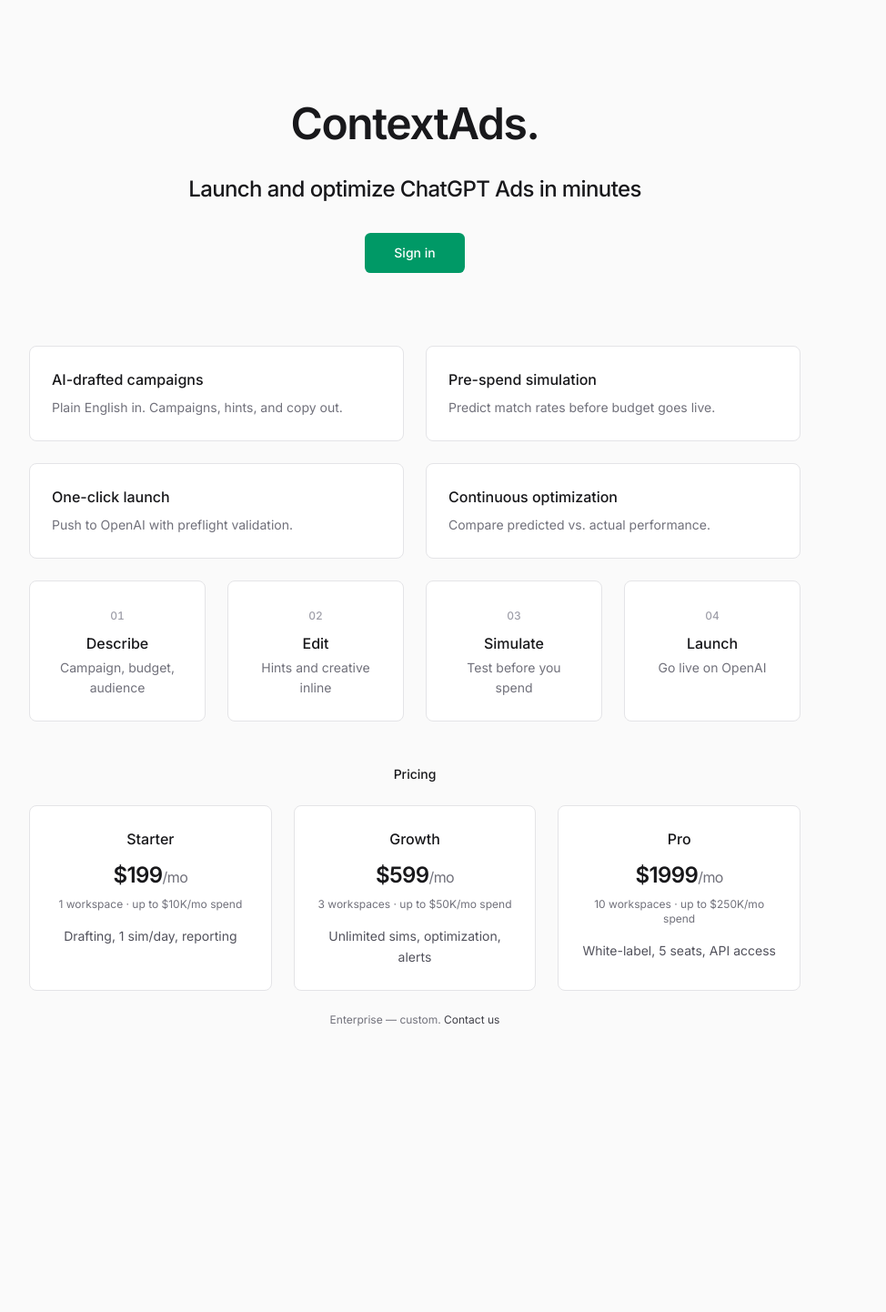
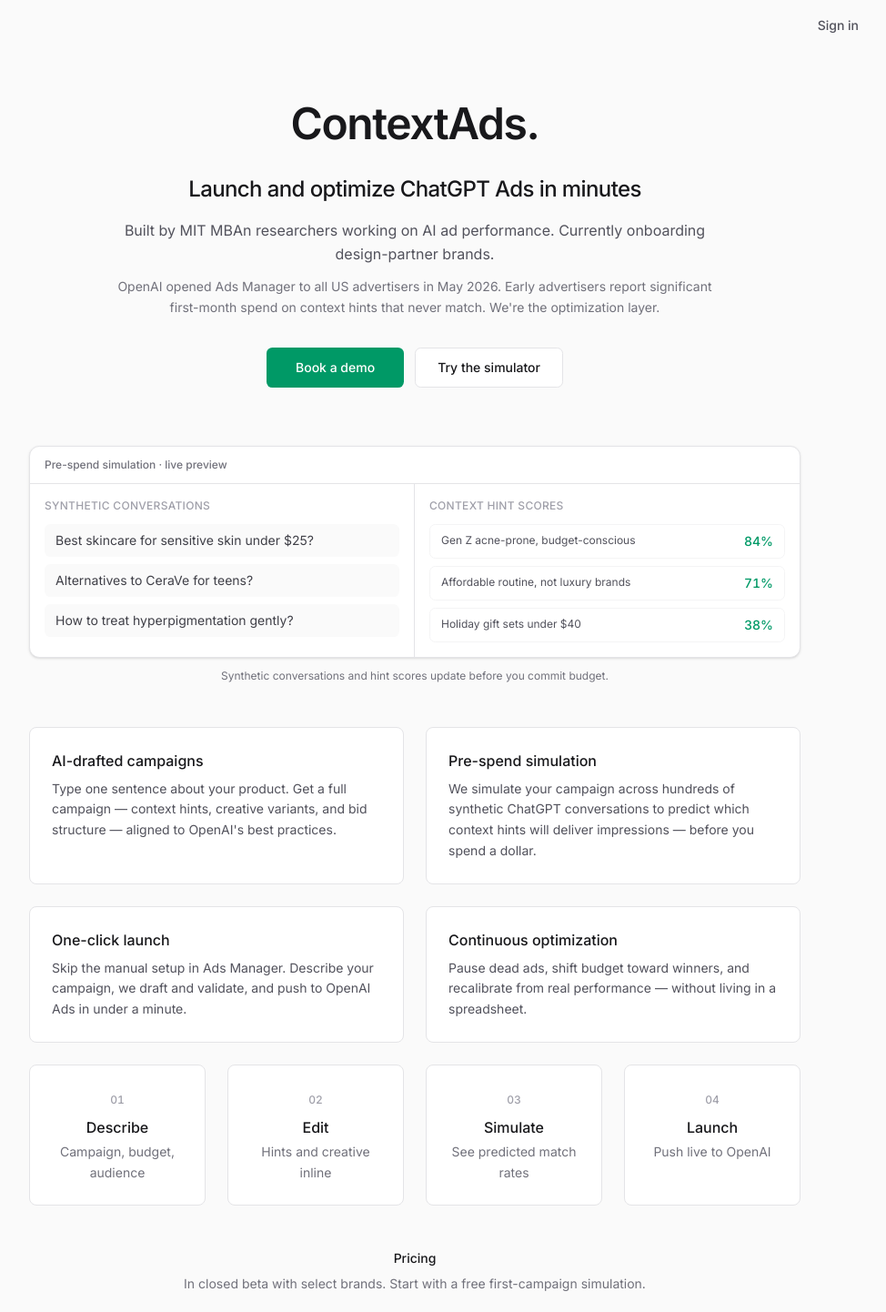
Before and after one commit to mrugankpednekar/chatgpt-ads, a Next.js app in the folder chatgpt-ads-simulator/: page / in a window 1280 px wide. Shown: the top 1442 px of the page at 91% size, without its empty margins (184-1158 px from the left). Before the commit the page ends 1241 px from the top, so only its background shows below. Built offline with nearby package versions, Linux system fonts and the light colour scheme; no server answers.

Commit message:
Improve landing page for cold traffic conversion.
Book a demo CTA, credibility copy, simulation preview, FAQ, footer, and updated pricing. Contact email hi@getcontextads.com.

Co-authored-by: Cursor <cursoragent@cursor.com>

```diff
--- a/chatgpt-ads-simulator/src/app/globals.css
+++ b/chatgpt-ads-simulator/src/app/globals.css
@@ -192,4 +192,30 @@
     animation: none;
     opacity: 0;
   }
+
+  .sim-convo-line,
+  .sim-score-row {
+    animation: none;
+    opacity: 1;
+  }
 }
+
+/* Simulation preview animations */
+@keyframes sim-fade-in {
+  from {
+    opacity: 0;
+    transform: translateY(6px);
+  }
+  to {
+    opacity: 1;
+    transform: translateY(0);
+  }
+}
+
+.sim-convo-line {
+  animation: sim-fade-in 0.5s ease-out both;
+}
+
+.sim-score-row {
+  animation: sim-fade-in 0.45s ease-out both;
+}
--- a/chatgpt-ads-simulator/src/components/marketing/landing-page.tsx
+++ b/chatgpt-ads-simulator/src/components/marketing/landing-page.tsx
@@ -4,51 +4,86 @@ import Link from "next/link";
 import { useEffect, useLayoutEffect, useRef, useState } from "react";
 
 import { Logo } from "@/components/marketing/logo";
+import { SimulationPreview } from "@/components/marketing/simulation-preview";
+import { SiteFooter } from "@/components/marketing/site-footer";
+import { SiteHeader } from "@/components/marketing/site-header";
+import { BOOK_DEMO_URL } from "@/lib/marketing";
 
 const capabilities = [
   {
     title: "AI-drafted campaigns",
-    body: "Plain English in. Campaigns, hints, and copy out.",
+    body: "Type one sentence about your product. Get a full campaign — context hints, creative variants, and bid structure — aligned to OpenAI's best practices.",
   },
   {
     title: "Pre-spend simulation",
-    body: "Predict match rates before budget goes live.",
+    body: "We simulate your campaign across hundreds of synthetic ChatGPT conversations to predict which context hints will deliver impressions — before you spend a dollar.",
   },
   {
     title: "One-click launch",
-    body: "Push to OpenAI with preflight validation.",
+    body: "Skip the manual setup in Ads Manager. Describe your campaign, we draft and validate, and push to OpenAI Ads in under a minute.",
   },
   {
     title: "Continuous optimization",
-    body: "Compare predicted vs. actual performance.",
+    body: "Pause dead ads, shift budget toward winners, and recalibrate from real performance — without living in a spreadsheet.",
   },
 ];
 
 const steps = [
   { label: "Describe", detail: "Campaign, budget, audience" },
   { label: "Edit", detail: "Hints and creative inline" },
-  { label: "Simulate", detail: "Test before you spend" },
-  { label: "Launch", detail: "Go live on OpenAI" },
+  { label: "Simulate", detail: "See predicted match rates" },
+  { label: "Launch", detail: "Push live to OpenAI" },
 ];
 
 const pricing = [
   {
-    name: "Starter",
-    price: 199,
-    note: "1 workspace · up to $10K/mo spend",
-    includes: "Drafting, 1 sim/day, reporting",
+    name: "Design partner",
+    price: "Free",
+    period: "first campaign",
+    note: "In closed beta with select brands",
+    includes:
+      "Full draft + simulation for your first campaign. Apply for early access.",
+    cta: "Book a demo",
+    href: BOOK_DEMO_URL,
+    primary: true,
   },
   {
     name: "Growth",
-    price: 599,
+    price: "$599",
+    period: "/mo",
     note: "3 workspaces · up to $50K/mo spend",
-    includes: "Unlimited sims, optimization, alerts",
+    includes:
+      "Unlimited simulations and optimization. Most brands recoup the fee by avoiding wasted spend on dead hints in month one.",
+    cta: "Book a demo",
+    href: BOOK_DEMO_URL,
+    primary: false,
+  },
+];
+
+const faqs = [
+  {
+    q: "Do I need an existing OpenAI Ads account?",
+    a: "Yes. ContextAds connects to your OpenAI Ads API key. We draft, simulate, and launch on your behalf — you keep ownership of the account and spend.",
   },
   {
-    name: "Pro",
-    price: 1999,
-    note: "10 workspaces · up to $250K/mo spend",
-    includes: "White-label, 5 seats, API access",
+    q: "How accurate are your predictions?",
+    a: "Simulations score context hints against synthetic conversations modeled on OpenAI's auction signals. We show predicted match rates and intent quality so you can edit before spend — then compare predicted vs. actual after launch.",
+  },
+  {
+    q: "What if OpenAI rejects my campaign?",
+    a: "We run preflight checks on character limits, creative specs, and landing pages before anything is submitted. You review and edit every field before launch.",
+  },
+  {
+    q: "Do you see my ChatGPT conversation data?",
+    a: "No. We generate synthetic conversations for simulation and use your Ads API for launch and reporting. We do not access end-user ChatGPT chats.",
+  },
+  {
+    q: "What categories does this work for?",
+    a: "Built for mid-market DTC — skincare, supplements, fashion, and SaaS — anywhere context hints and creative quality drive ChatGPT Ads performance.",
+  },
+  {
+    q: "Can I try it without a sales call?",
+    a: "Design partners get a free first-campaign simulation. Book a demo and we'll set up access — or sign in if you already have an account.",
   },
 ];
 
@@ -142,9 +177,12 @@ export function MarketingLandingPage() {
   };
 
   const showBackdrop = backdropVisible && phase !== "reveal";
+  const showContent = contentVisible;
 
   return (
     <div className="min-h-screen bg-zinc-50">
+      <SiteHeader visible={showContent} />
+
       {showBackdrop ? (
         <div
           className={`intro-backdrop fixed inset-0 z-10 bg-zinc-50 ${
@@ -154,7 +192,7 @@ export function MarketingLandingPage() {
         />
       ) : null}
 
-      <section className="relative z-20 flex flex-col items-center px-6 pb-16 pt-20 text-center sm:pb-20 sm:pt-28">
+      <section className="relative z-20 flex flex-col items-center px-6 pb-12 pt-20 text-center sm:pb-16 sm:pt-28">
         <div
           ref={anchorRef}
           className="flex min-h-10 w-full justify-center sm:min-h-12"
@@ -181,8 +219,8 @@ export function MarketingLandingPage() {
         </div>
 
         <div
-          className={`mt-8 max-w-lg transition-all duration-500 ease-out ${
-            contentVisible
+          className={`mt-8 max-w-2xl transition-all duration-500 ease-out ${
+            showContent
               ? "translate-y-0 opacity-100"
               : "pointer-events-none translate-y-3 opacity-0"
           }`}
@@ -190,39 +228,62 @@ export function MarketingLandingPage() {
           <h1 className="text-xl font-medium tracking-tight text-zinc-900 sm:text-2xl">
             Launch and optimize ChatGPT Ads in minutes
           </h1>
+          <p className="mt-4 text-sm leading-relaxed text-zinc-600 sm:text-base">
+            Built by MIT MBAn researchers working on AI ad performance.
+            Currently onboarding design-partner brands.
+          </p>
+          <p className="mt-3 text-sm leading-relaxed text-zinc-500">
+            OpenAI opened Ads Manager to all US advertisers in May 2026. Early
+            advertisers report significant first-month spend on context hints
+            that never match. We&apos;re the optimization layer.
+          </p>
         </div>
 
         <div
-          className={`mt-8 transition-all duration-500 ease-out ${
-            contentVisible
+          className={`mt-8 flex flex-wrap items-center justify-center gap-3 transition-all duration-500 ease-out ${
+            showContent
               ? "translate-y-0 opacity-100"
               : "pointer-events-none translate-y-3 opacity-0"
           }`}
-          style={{ transitionDelay: contentVisible ? "60ms" : "0ms" }}
+          style={{ transitionDelay: showContent ? "60ms" : "0ms" }}
         >
+          <a
+            href={BOOK_DEMO_URL}
+            className="inline-flex h-11 items-center justify-center rounded-md bg-emerald-600 px-8 text-sm font-medium text-white transition-colors hover:bg-emerald-700"
+          >
+            Book a demo
+          </a>
           <Link
             href="/signin"
-            className="inline-flex h-11 items-center justify-center rounded-md bg-emerald-600 px-8 text-sm font-medium text-white transition-colors hover:bg-emerald-700"
+            className="inline-flex h-11 items-center justify-center rounded-md border border-zinc-200 bg-white px-6 text-sm font-medium text-zinc-900 transition-colors hover:bg-zinc-50"
           >
-            Sign in
+            Try the simulator
           </Link>
         </div>
       </section>
 
       <section
-        className={`relative z-20 mx-auto max-w-4xl px-6 pb-20 transition-opacity duration-700 ease-out sm:pb-28 ${
-          contentVisible ? "opacity-100" : "pointer-events-none opacity-0"
+        className={`relative z-20 mx-auto max-w-4xl px-6 transition-opacity duration-700 ease-out ${
+          showContent ? "opacity-100" : "pointer-events-none opacity-0"
         }`}
-        style={{ transitionDelay: contentVisible ? "120ms" : "0ms" }}
+        style={{ transitionDelay: showContent ? "120ms" : "0ms" }}
       >
+        <div className="mb-12">
+          <SimulationPreview />
+          <p className="mt-3 text-center text-xs text-zinc-500">
+            Synthetic conversations and hint scores update before you commit
+            budget.
+          </p>
+        </div>
+
         <div className="grid gap-6 sm:grid-cols-2">
           {capabilities.map((item) => (
             <article
               key={item.title}
-              className="rounded-lg border border-zinc-200 bg-white p-6"
+              className="rounded-lg border border-zinc-200 bg-white p-6 text-left"
             >
               <h2 className="font-medium text-zinc-900">{item.title}</h2>
-              <p className="mt-2 text-sm leading-relaxed text-zinc-500">
+              <p className="mt-2 text-sm leading-relaxed text-zinc-600">
                 {item.body}
               </p>
             </article>
@@ -247,40 +308,83 @@ export function MarketingLandingPage() {
         </div>
 
         <div className="mt-12">
-          <h2 className="mb-6 text-center text-sm font-medium text-zinc-900">
+          <h2 className="mb-2 text-center text-sm font-medium text-zinc-900">
             Pricing
           </h2>
-          <div className="grid gap-6 sm:grid-cols-3">
+          <p className="mb-6 text-center text-sm text-zinc-500">
+            In closed beta with select brands. Start with a free first-campaign
+            simulation.
+          </p>
+          <div className="grid gap-6 sm:grid-cols-2">
             {pricing.map((tier) => (
               <article
                 key={tier.name}
-                className="rounded-lg border border-zinc-200 bg-white p-6 text-center"
+                className={`flex flex-col rounded-lg border bg-white p-6 text-left ${
+                  tier.primary
+                    ? "border-zinc-900 ring-1 ring-zinc-900"
+                    : "border-zinc-200"
+                }`}
               >
                 <p className="font-medium text-zinc-900">{tier.name}</p>
                 <p className="mt-3 text-2xl font-semibold tracking-tight text-zinc-900">
-                  ${tier.price}
-                  <span className="text-base font-normal text-zinc-500">
-                    /mo
-                  </span>
+                  {tier.price}
+                  {tier.period ? (
+                    <span className="text-base font-normal text-zinc-500">
+                      {" "}
+                      {tier.period}
+                    </span>
+                  ) : null}
                 </p>
                 <p className="mt-2 text-xs text-zinc-500">{tier.note}</p>
-                <p className="mt-4 text-sm leading-relaxed text-zinc-600">
+                <p className="mt-4 flex-1 text-sm leading-relaxed text-zinc-600">
                   {tier.includes}
                 </p>
+                <a
+                  href={tier.href}
+                  className={`mt-6 inline-flex h-10 items-center justify-center rounded-md px-4 text-sm font-medium transition-colors ${
+                    tier.primary
+                      ? "bg-zinc-900 text-white hover:bg-zinc-800"
+                      : "border border-zinc-200 text-zinc-900 hover:bg-zinc-50"
+                  }`}
+                >
+                  {tier.cta}
+                </a>
               </article>
             ))}
           </div>
-          <p className="mt-6 text-center text-xs text-zinc-500">
-            Enterprise — custom.{" "}
+          <p className="mt-6 text-center text-sm text-zinc-500">
+            Need more?{" "}
             <a
-              href="mailto:hello@getcontextads.com"
-              className="text-zinc-700 underline-offset-2 hover:underline"
+              href="mailto:hi@getcontextads.com?subject=Enterprise%20pricing"
+              className="font-medium text-zinc-900 underline-offset-2 hover:underline"
             >
-              Contact us
-            </a>
+              Contact sales
+            </a>{" "}
+            for multi-workspace and agency plans.
           </p>
         </div>
+
+        <div className="mt-16">
+          <h2 className="mb-6 text-center text-sm font-medium text-zinc-900">
+            FAQ
+          </h2>
+          <dl className="space-y-4">
+            {faqs.map((item) => (
+              <div
+                key={item.q}
+                className="rounded-lg border border-zinc-200 bg-white p-5 text-left"
+              >
+                <dt className="font-medium text-zinc-900">{item.q}</dt>
+                <dd className="mt-2 text-sm leading-relaxed text-zinc-600">
+                  {item.a}
+                </dd>
+              </div>
+            ))}
+          </dl>
+        </div>
       </section>
+
+      <SiteFooter />
     </div>
   );
 }
--- /dev/null
+++ b/chatgpt-ads-simulator/src/components/marketing/simulation-preview.tsx
@@ -0,0 +1,64 @@
+"use client";
+
+const conversations = [
+  "Best skincare for sensitive skin under $25?",
+  "Alternatives to CeraVe for teens?",
+  "How to treat hyperpigmentation gently?",
+];
+
+const hints = [
+  { text: "Gen Z acne-prone, budget-conscious", score: 84 },
+  { text: "Affordable routine, not luxury brands", score: 71 },
+  { text: "Holiday gift sets under $40", score: 38 },
+];
+
+export function SimulationPreview() {
+  return (
+    <div className="overflow-hidden rounded-xl border border-zinc-200 bg-white shadow-sm">
+      <div className="border-b border-zinc-200 px-4 py-3">
+        <p className="text-xs font-medium text-zinc-500">
+          Pre-spend simulation · live preview
+        </p>
+      </div>
+      <div className="grid gap-0 sm:grid-cols-2">
+        <div className="border-b border-zinc-200 p-4 sm:border-b-0 sm:border-r">
+          <p className="mb-3 text-xs font-medium uppercase tracking-wide text-zinc-400">
+            Synthetic conversations
+          </p>
+          <ul className="space-y-2">
+            {conversations.map((line, index) => (
+              <li
+                key={line}
+                className="sim-convo-line rounded-md bg-zinc-50 px-3 py-2 text-left text-sm text-zinc-700"
+                style={{ animationDelay: `${index * 1.2}s` }}
+              >
+                {line}
+              </li>
+            ))}
+          </ul>
+        </div>
+        <div className="p-4">
+          <p className="mb-3 text-xs font-medium uppercase tracking-wide text-zinc-400">
+            Context hint scores
+          </p>
+          <ul className="space-y-2">
+            {hints.map((hint, index) => (
+              <li
+                key={hint.text}
+                className="sim-score-row flex items-center justify-between gap-3 rounded-md border border-zinc-100 px-3 py-2"
+                style={{ animationDelay: `${0.8 + index * 0.9}s` }}
+              >
+                <span className="text-left text-xs leading-snug text-zinc-600">
+                  {hint.text}
+                </span>
+                <span className="shrink-0 font-mono text-sm font-medium tabular-nums text-emerald-600">
+                  {hint.score}%
+                </span>
+              </li>
+            ))}
+          </ul>
+        </div>
+      </div>
+    </div>
+  );
+}
--- /dev/null
+++ b/chatgpt-ads-simulator/src/components/marketing/site-footer.tsx
@@ -0,0 +1,36 @@
+import Link from "next/link";
+
+import { Logo } from "@/components/marketing/logo";
+import { CONTACT_EMAIL } from "@/lib/marketing";
+
+export function SiteFooter() {
+  const year = new Date().getFullYear();
+
+  return (
+    <footer className="border-t border-zinc-200 bg-white">
+      <div className="mx-auto max-w-4xl px-6 py-12">
+        <Logo className="text-lg" />
+        <p className="mt-4 max-w-md text-sm leading-relaxed text-zinc-500">
+          ContextAds is the optimization layer for OpenAI Ads Manager — draft,
+          simulate, launch, and improve campaigns before budget goes to waste.
+        </p>
+        <div className="mt-6 flex flex-wrap gap-x-6 gap-y-2 text-sm text-zinc-600">
+          <a
+            href={`mailto:${CONTACT_EMAIL}`}
+            className="hover:text-zinc-900"
+          >
+            {CONTACT_EMAIL}
+          </a>
+          <Link href="/signin" className="hover:text-zinc-900">
+            Sign in
+          </Link>
+        </div>
+      </div>
+      <div className="border-t border-zinc-200">
+        <p className="mx-auto max-w-4xl px-6 py-6 text-xs text-zinc-400">
+          © {year} ContextAds. All rights reserved.
+        </p>
+      </div>
+    </footer>
+  );
+}
--- /dev/null
+++ b/chatgpt-ads-simulator/src/components/marketing/site-header.tsx
@@ -0,0 +1,22 @@
+"use client";
+
+import Link from "next/link";
+
+export function SiteHeader({ visible }: { visible: boolean }) {
+  return (
+    <header
+      className={`fixed inset-x-0 top-0 z-40 transition-all duration-500 ${
+        visible ? "opacity-100" : "pointer-events-none opacity-0"
+      }`}
+    >
+      <div className="mx-auto flex h-14 max-w-5xl items-center justify-end px-6">
+        <Link
+          href="/signin"
+          className="text-sm font-medium text-zinc-600 transition-colors hover:text-zinc-900"
+        >
+          Sign in
+        </Link>
+      </div>
+    </header>
+  );
+}
--- /dev/null
+++ b/chatgpt-ads-simulator/src/lib/marketing.ts
@@ -0,0 +1,5 @@
+export const BOOK_DEMO_URL =
+  process.env.NEXT_PUBLIC_BOOK_DEMO_URL ??
+  "mailto:hi@getcontextads.com?subject=Book%20a%20demo";
+
+export const CONTACT_EMAIL = "hi@getcontextads.com";
```
Also changed, not shown: 1 other file (tests, documents, lock files or other folders).
